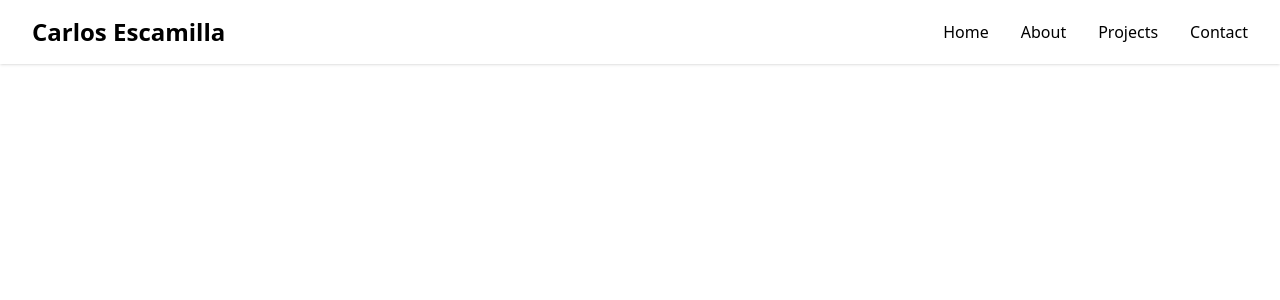
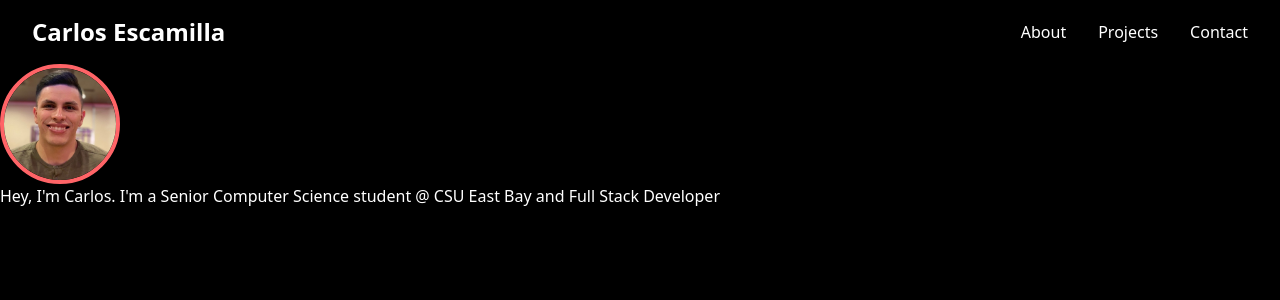
Before and after one commit to carlos-escamilla33/personal-website, a React (Vite) app: page / in a window 1280 px wide. Shown: the top 300 px of the page. Built offline with nearby package versions, Linux system fonts and the light colour scheme.

Commit message:
working on header

```diff
--- a/src/App.jsx
+++ b/src/App.jsx
@@ -1,9 +1,10 @@
-import { Header } from "./components/index";
+import { Header, Navbar } from "./components/index";
 
 function App() {
 
   return (
     <>
+      <Navbar />
       <Header />
     </>
   )
--- a/src/components/Header.jsx
+++ b/src/components/Header.jsx
@@ -1,11 +1,20 @@
-import {Navbar} from "./index";
+import { Navbar } from "./index";
+import headshot from "../assets/headshot.jpeg";
 
 const Header = () => {
-    return (
-        <header className="bg-white shadow-sm">
-            <Navbar />
-        </header>
-    )
-}
+  return (
+    <div>
+      <div>
+        <img src={headshot} alt="" className="w-30 h-30 rounded-full border-4 border-red-400"/>
+      </div>
+      <div>
+        <p>
+          Hey, I'm Carlos. I'm a Senior Computer Science student @ CSU East Bay
+          and Full Stack Developer
+        </p>
+      </div>
+    </div>
+  );
+};
 
 export default Header;
--- a/src/components/Navbar.jsx
+++ b/src/components/Navbar.jsx
@@ -2,7 +2,7 @@ import {useState} from "react";
 import {Menu, X} from "lucide-react";
 
 const Navbar = () => {
-    const navItems = ["Home", "About", "Projects", "Contact"];
+    const navItems = ["About", "Projects", "Contact"];
     const [isOpen, setIsOpen] = useState(false);
 
     const toggleMenu = () => {
--- a/src/index.css
+++ b/src/index.css
@@ -1 +1,8 @@
 @import "tailwindcss";
+
+body {
+    /* margin-left: 25%;
+    margin-right: 25%; */
+    color: white;
+    background-color: black
+}
```
Also changed, not shown: src/assets/headshot.jpeg (added).
